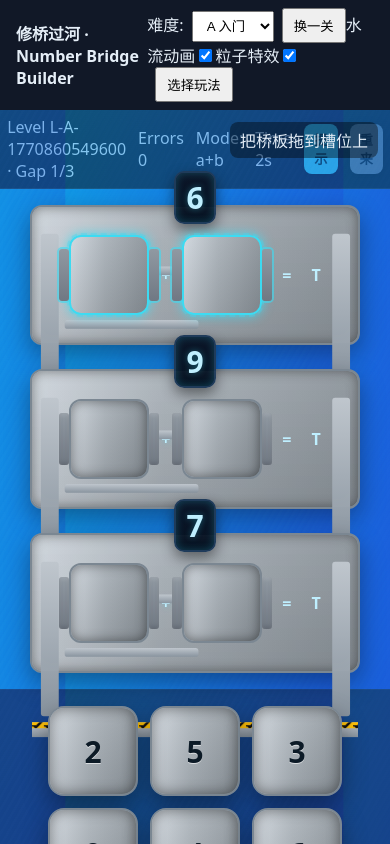
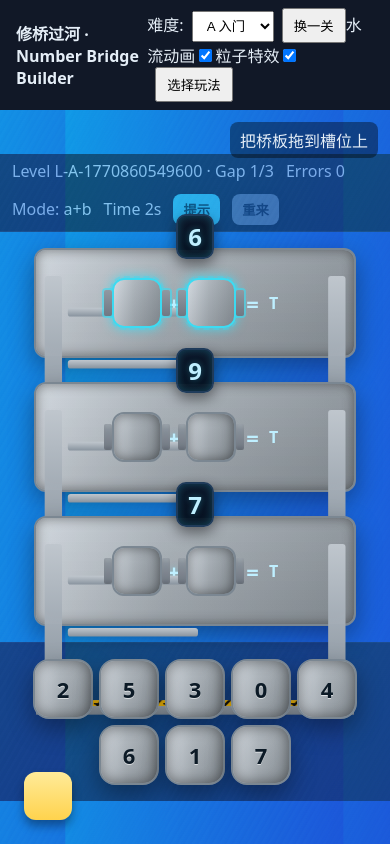
Before and after one commit to analogbull/number-bridge, a React (Vite) app: page / in a window 390 px wide. Both pictures are taken after a click on the button "两块相加（a+b）". Shown: the top 844 px of the page. Built offline with nearby package versions, Linux system fonts and the light colour scheme.

Commit message:
Auto-update

```diff
--- a/src/components/ModeSelect.tsx
+++ b/src/components/ModeSelect.tsx
@@ -12,7 +12,7 @@ export default function ModeSelect({ onSelect }: Props) {
     onSelect(m)
   }
   return (
-    <div style={{ padding: 24, display: 'flex', gap: 24, justifyContent: 'center' }}>
+    <div style={{ padding: 24, display: 'flex', gap: 24, justifyContent: 'center', flexWrap: 'wrap' }}>
       {(['SUM2', 'ADD2_SUB2'] as GameMode[]).map((m) => (
         <button
           key={m}
--- a/src/ui/Game.tsx
+++ b/src/ui/Game.tsx
@@ -98,19 +98,27 @@ export default function Game({ level, riverRef, splashRef, reducedMotion, mode }
   }
 
   const dragRef = useRef<{ plank: Plank | null }>({ plank: null })
+  const dragOffset = useRef({ x: 0, y: 0 })
+
   function onPlankPointerDown(e: React.PointerEvent, plank: Plank) {
-    (e.target as HTMLElement).setPointerCapture(e.pointerId)
+    const el = e.currentTarget as HTMLElement
+    el.setPointerCapture(e.pointerId)
+    const rect = el.getBoundingClientRect()
+    dragOffset.current = { x: e.clientX - rect.left, y: e.clientY - rect.top }
+
     playBeep('pick')
     dragRef.current.plank = plank
-    const el = e.currentTarget as HTMLElement
     el.classList.add('dragging')
   }
+
   function onPlankPointerMove(e: React.PointerEvent, idx: number) {
     if (!dragRef.current.plank) return
     const el = e.currentTarget as HTMLElement
     el.style.position = 'absolute'
-    el.style.left = `${e.clientX - 40}px`
-    el.style.top = `${e.clientY - 40}px`
+    // Prevent default touch actions to avoid scrolling while dragging
+    e.preventDefault()
+    el.style.left = `${e.clientX - dragOffset.current.x}px`
+    el.style.top = `${e.clientY - dragOffset.current.y}px`
   }
   function onPlankPointerUp(e: React.PointerEvent, plankIdx: number) {
     const el = e.currentTarget as HTMLElement
--- a/src/ui/styles.css
+++ b/src/ui/styles.css
@@ -14,6 +14,30 @@
   --led-pixel: #2ee1ff;
   --rivet-size: 12px;
   --shine-duration: 1.2s;
+
+  /* Responsive Sizes (Desktop Default) */
+  --plank-size: 90px;
+  --slot-size: 80px;
+  --gap-width: 220px;
+  --gap-height: 140px;
+  --gap4-width: 520px;
+  --font-plank: 30px;
+  --font-target: 30px;
+  --slot-margin: 12px;
+}
+
+@media (max-width: 600px) {
+  :root {
+    --plank-size: 60px;
+    --slot-size: 50px;
+    --gap-width: 160px;
+    --gap-height: 110px;
+    --gap4-width: 96vw; /* Full width on mobile */
+    --font-plank: 22px;
+    --font-target: 24px;
+    --slot-margin: 6px;
+    --rivet-size: 8px;
+  }
 }
 * { box-sizing: border-box; }
 body, html, #root { height: 100%; margin: 0; background: var(--bg); color: var(--text); font-family: system-ui, sans-serif; }
@@ -31,9 +55,9 @@ body, html, #root { height: 100%; margin: 0; background: var(--bg); color: var(-
 .mode-slot { width: 46px; height: 46px; border-radius: 10px; border: 2px solid #7b8792; display: flex; align-items: center; justify-content: center;
   background: linear-gradient(90deg, var(--metal1), var(--metal2) 45%, var(--metal3)); color: #0c1a26; font-weight: 900; }
 .mode-eq { font-weight: 900; color: #bfefff; }
-.hud { display: flex; gap: 12px; align-items: center; padding: 6px 12px; background: linear-gradient(180deg, #0e1624, #0b1220); border-bottom: 1px solid #1f2937; }
-.game { flex: 1; display: flex; flex-direction: column; }
-.river { flex: 1; display: flex; align-items: center; justify-content: center; background: linear-gradient(90deg, #0ea5e9 0%, #1d4ed8 100%); position: relative; }
+.hud { display: flex; gap: 12px; align-items: center; padding: 6px 12px; background: linear-gradient(180deg, #0e1624, #0b1220); border-bottom: 1px solid #1f2937; flex-wrap: wrap; }
+.game { flex: 1; display: flex; flex-direction: column; overflow: hidden; }
+.river { flex: 1; display: flex; align-items: center; justify-content: center; background: linear-gradient(90deg, #0ea5e9 0%, #1d4ed8 100%); position: relative; overflow: hidden; }
 .river::before {
   content: "";
   position: absolute; inset: 0;
@@ -122,9 +146,9 @@ body, html, #root { height: 100%; margin: 0; background: var(--bg); color: var(-
   0%   { opacity: 0.9; transform: translate(-50%, -50%) scale(1); }
   100% { opacity: 0; transform: translate(-50%, -50%) scale(1.4); }
 }
-.gaps { display: flex; gap: 24px; align-items: center; justify-content: center; padding: 16px; position: relative; }
-.gaps.wide { gap: 80px; }
-.gap { width: 220px; height: 140px; background:
+.gaps { display: flex; gap: 24px; align-items: center; justify-content: center; padding: 16px; position: relative; flex-wrap: wrap; }
+.gaps.wide { gap: 40px; }
+.gap { width: var(--gap-width); height: var(--gap-height); background:
   linear-gradient(180deg, rgba(255,255,255,0.06), rgba(0,0,0,0.1)),
   linear-gradient(90deg, var(--metal1), var(--metal2) 40%, var(--metal3)),
   repeating-linear-gradient(0deg, rgba(255,255,255,0.04) 0px, rgba(255,255,255,0.04) 2px, rgba(0,0,0,0.04) 3px);
@@ -132,23 +156,23 @@ body, html, #root { height: 100%; margin: 0; background: var(--bg); color: var(-
   box-shadow: inset 0 0 12px rgba(0,0,0,0.45), 0 10px 24px rgba(0,0,0,0.35);
   overflow: visible;
 }
-.gap.gap-4 { width: 480px; }
+.gap.gap-4 { width: var(--gap4-width); }
 .gap::after {
   content: ""; position: absolute; inset: 0; border-radius: 12px;
   box-shadow: inset 0 0 18px rgba(255,255,255,0.06);
 }
-.gap .target { position: absolute; top: -36px; font-size: 30px; font-weight: 900;
+.gap .target { position: absolute; top: -36px; font-size: var(--font-target); font-weight: 900;
   background: linear-gradient(180deg, #0c1628, #071221); color: #bfefff;
   border: 2px solid #1f3b5a; border-radius: 10px; padding: 4px 10px;
   box-shadow: 0 6px 14px rgba(0,0,0,0.45), inset 0 0 8px rgba(46, 225, 255, 0.25);
   text-shadow: 0 0 6px rgba(46, 225, 255, 0.35);
 }
-.slots { display: flex; gap: 12px; }
+.slots { display: flex; gap: var(--slot-margin); }
 .slots.expr { align-items: center; }
-.slots.expr.tight { gap: 20px; }
-.op { font-weight: 900; color: #bfefff; text-shadow: 0 0 6px rgba(46, 225, 255, 0.35); }
-.eq { margin-left: 8px; margin-right: 8px; font-weight: 900; color: #bfefff; }
-.slot { width: 80px; height: 80px; border-radius: 12px; border: 2px solid #7b8792; display: flex; align-items: center; justify-content: center; position: relative;
+.slots.expr.tight { gap: var(--slot-margin); }
+.op { font-weight: 900; color: #bfefff; text-shadow: 0 0 6px rgba(46, 225, 255, 0.35); font-size: var(--font-plank); }
+.eq { margin-left: 4px; margin-right: 4px; font-weight: 900; color: #bfefff; font-size: var(--font-plank); }
+.slot { width: var(--slot-size); height: var(--slot-size); border-radius: 12px; border: 2px solid #7b8792; display: flex; align-items: center; justify-content: center; position: relative;
   background:
     linear-gradient(180deg, rgba(255,255,255,0.06), rgba(0,0,0,0.1)),
     linear-gradient(90deg, var(--metal1), var(--metal2) 45%, var(--metal3)),
@@ -156,17 +180,17 @@ body, html, #root { height: 100%; margin: 0; background: var(--bg); color: var(-
   box-shadow: inset 0 0 12px rgba(0,0,0,0.45);
   color: #f3f7fb;
 }
-.slots.expr.tight .slot { width: 68px; height: 68px; }
-.slots.expr.tight .slot::before, .slots.expr.tight .slot::after { width: 6px; }
-.slots.expr.tight .slot::before { left: 6px; }
-.slots.expr.tight .slot::after { right: 6px; }
+.slots.expr.tight .slot { width: var(--slot-size); height: var(--slot-size); }
+.slots.expr.tight .slot::before, .slots.expr.tight .slot::after { width: 4px; }
+.slots.expr.tight .slot::before { left: 4px; }
+.slots.expr.tight .slot::after { right: 4px; }
 .slot::before, .slot::after {
-  content: ""; position: absolute; top: 12px; bottom: 12px; width: 10px; border-radius: 3px;
+  content: ""; position: absolute; top: 10px; bottom: 10px; width: 8px; border-radius: 2px;
   background: linear-gradient(180deg, #9099a2, #707883);
   box-shadow: inset 0 2px 4px rgba(255,255,255,0.15), inset 0 -2px 4px rgba(0,0,0,0.15);
 }
-.slot::before { left: -12px; }
-.slot::after { right: -12px; }
+.slot::before { left: -10px; }
+.slot::after { right: -10px; }
 .slot.highlight::after {
   box-shadow: 0 0 0 2px rgba(61,219,242,0.6);
 }
@@ -178,8 +202,8 @@ body, html, #root { height: 100%; margin: 0; background: var(--bg); color: var(-
 }
 .slot.filled { border-color: #88939e; box-shadow: inset 0 0 14px rgba(0,0,0,0.5); }
 .slot.highlight { border-color: var(--accent); box-shadow: 0 0 12px var(--accent); }
-.bank { display: flex; gap: 12px; flex-wrap: wrap; justify-content: center; padding: 16px; background: linear-gradient(180deg, #121a29, #0f172a); border-top: 1px solid #1f2937; }
-.plank { width: 90px; height: 90px; border-radius: 16px; border: 2px solid #7b8792; display: flex; align-items: center; justify-content: center; font-size: 30px; font-weight: 900; position: relative; touch-action: none;
+.bank { display: flex; gap: var(--slot-margin); flex-wrap: wrap; justify-content: center; padding: 16px; background: linear-gradient(180deg, #121a29, #0f172a); border-top: 1px solid #1f2937; }
+.plank { width: var(--plank-size); height: var(--plank-size); border-radius: 16px; border: 2px solid #7b8792; display: flex; align-items: center; justify-content: center; font-size: var(--font-plank); font-weight: 900; position: relative; touch-action: none;
   color: #0c1a26; text-shadow: 0 1px 0 rgba(255,255,255,0.6);
   background-image:
     linear-gradient(180deg, rgba(255,255,255,0.12), rgba(0,0,0,0.08)),
@@ -194,6 +218,7 @@ body, html, #root { height: 100%; margin: 0; background: var(--bg); color: var(-
     var(--rivet-size) var(--rivet-size), var(--rivet-size) var(--rivet-size), var(--rivet-size) var(--rivet-size), var(--rivet-size) var(--rivet-size);
   background-repeat: no-repeat;
   box-shadow: inset 0 0 14px rgba(0,0,0,0.45), 0 10px 24px rgba(0,0,0,0.35);
+  user-select: none;
 }
 .plank.dragging {
   box-shadow: inset 0 0 18px rgba(0,0,0,0.55), 0 12px 28px rgba(0,0,0,0.45);
```
